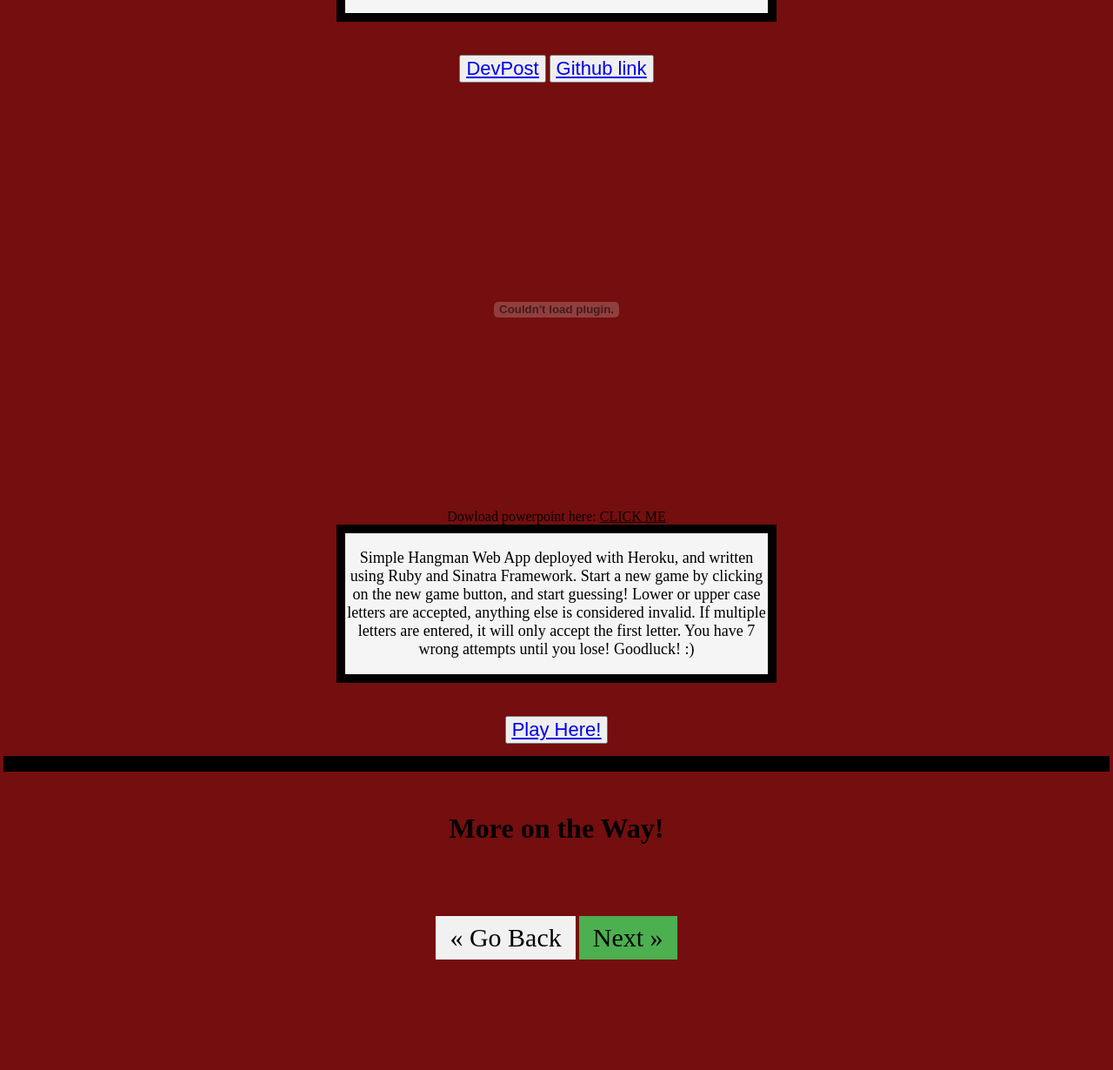
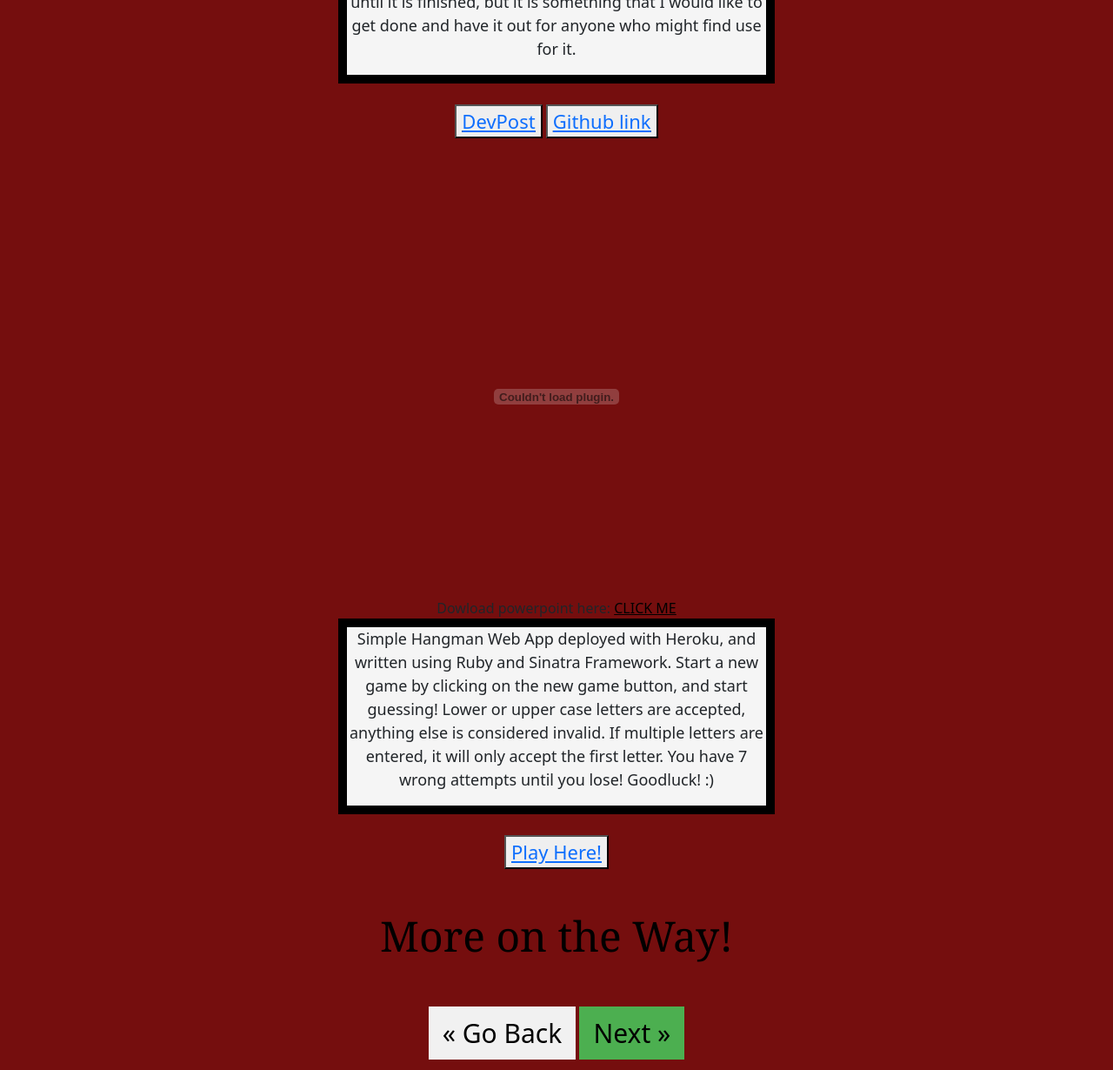
Before and after one commit to Martje55555/firstPortfolio, a plain HTML site: page projects.html in a window 1280 px wide. Shown: the part 890-2120 px from the top of the page at 87% size. Before the commit the page ends 2001 px from the top, so only its background shows below. Drawn offline with nearby package versions, Linux system fonts and the light colour scheme.

Commit message:
updated projects page

```diff
--- a/projects.css
+++ b/projects.css
@@ -1,15 +1,23 @@
-html {
+html, body {
     background-color: rgb(117, 14, 14);
 }
 
-#heading {
+h1 {
     margin-top: 0;
     color: black;
     text-align: center;
     font-family: Cambria, Cochin, Georgia, Times, 'Times New Roman', serif;
     font-size: 455%;
+    text-decoration: solid;
 }
 
+h2 {
+    margin-top: 0;
+    color: black;
+    text-align: center;
+    font-family: Cambria, Cochin, Georgia, Times, 'Times New Roman', serif;
+    font-size: 300%;
+}
 
 .aboutHomeMe {
     float: center;
--- a/projects.html
+++ b/projects.html
@@ -1,10 +1,14 @@
 <!DOCTYPE html>
-<html lang="en" dir="ltr">
+<html lang="en">
 <title>My Projects</title>
 
 <head>
     <meta charset="UTF-8">
     <meta name="viewport" content="width=device-width, initial-scale=1">
+    <!-- CSS only -->
+    <link href="https://cdn.jsdelivr.net/npm/bootstrap@5.0.0-beta1/dist/css/bootstrap.min.css" rel="stylesheet"
+        integrity="sha384-giJF6kkoqNQ00vy+HMDP7azOuL0xtbfIcaT9wjKHr8RbDVddVHyTfAAsrekwKmP1" crossorigin="anonymous">
+
     <link rel="stylesheet" type="text/css" href="projects.css">
 </head>
 
@@ -14,12 +18,12 @@
         <center>
             <h1 class="heading" id="heading">My Projects</h1>
         </center>
-            <div>
+        </br>
+        <div class="container-fluid">
             <center><embed src="HomeMeSlides.pdf#&toolbar=0" width="800px" height="450px">
                 <br>
                 Dowload powerpoint here: <a href="HomeMeSlides.pdf" style="color: black;">CLICK ME</a>
             </center>
-            </div>
             <center>
                 <div class="aboutHomeMe" id="aboutHomeMe">
                     <p>HomeMe was created as a project for HackTX 2020 Hackathon (won 2nd place), for the
@@ -33,25 +37,28 @@
                         to get done and have it out for anyone who might find use for it.
                     </p>
                 </div>
-                <hr style="height:20px; visibility: hidden;">
 
-                <button class="devPost" id="devPost"><a
-                        href="https://devpost.com/software/homeme-u92h18" target="_blank">
+            </br>
+
+                <button class="devPost" id="devPost"><a href="https://devpost.com/software/homeme-u92h18"
+                        target="_blank">
                         DevPost</a></button>
-                <button class="devPost" id="devPost"><a
-                        href="https://github.com/Martje55555/HomeMeUpdated" target="_blank">
+                <button class="devPost" id="devPost"><a href="https://github.com/Martje55555/HomeMeUpdated"
+                        target="_blank">
                         Github link</a></button>
             </center>
+        </div>
         <br>
         </br>
+    </br>
 
-            <div>
-                <center><embed src="Hangman.pdf#&toolbar=0" width="800px" height="450px">
+        <div class="container-fluid">
+            <center>
+                <embed src="Hangman.pdf#&toolbar=0" width="800px" height="450px">
                 <br>
                 Dowload powerpoint here: <a href="Hangman.pdf" style="color: black;">CLICK ME</a>
             </center>
-            </div>
-
+        </hr>
         <center>
             <div class="aboutHomeMe" id="aboutHomeMe">
                 <p>
@@ -66,21 +73,20 @@
                     until you lose! Goodluck! :)
                 </p>
             </div>
-                <hr style="height:20px; visibility: hidden;">
-
-                <button class="devPost" id="devPost"><a
-                        href="https://hangman-jem.herokuapp.com/home" target="_blank">
+        </br>
+            <button class="devPost" id="devPost"><a href="https://hangman-jem.herokuapp.com/home" target="_blank">
                     Play Here!</a></button>
 
         </center>
-            <hr class="aboutMeDiv">
+        </div>
+        </br>
     </br>
         <center>
-                <h1>More on the Way!</h1>
+            <h2>More on the Way!</h2>
         </center>
 
         <hr style="height:20px; visibility: hidden;">
-            <hr style="height:20px; visibility: hidden;">
+
         <center>
             <a href="javascript:history.back()" class="previous" style="text-decoration: none;">&laquo; Go
                 Back</a>
@@ -88,7 +94,14 @@
                 &raquo;</a>
         </center>
 
+    </br>
+
     </container>
+
+    <!-- JavaScript Bundle with Popper -->
+    <script src="https://cdn.jsdelivr.net/npm/bootstrap@5.0.0-beta1/dist/js/bootstrap.bundle.min.js"
+        integrity="sha384-ygbV9kiqUc6oa4msXn9868pTtWMgiQaeYH7/t7LECLbyPA2x65Kgf80OJFdroafW"
+        crossorigin="anonymous"></script>
 </body>
 
 </html>
```
Lines whose indentation alone changed are shown as unchanged.
